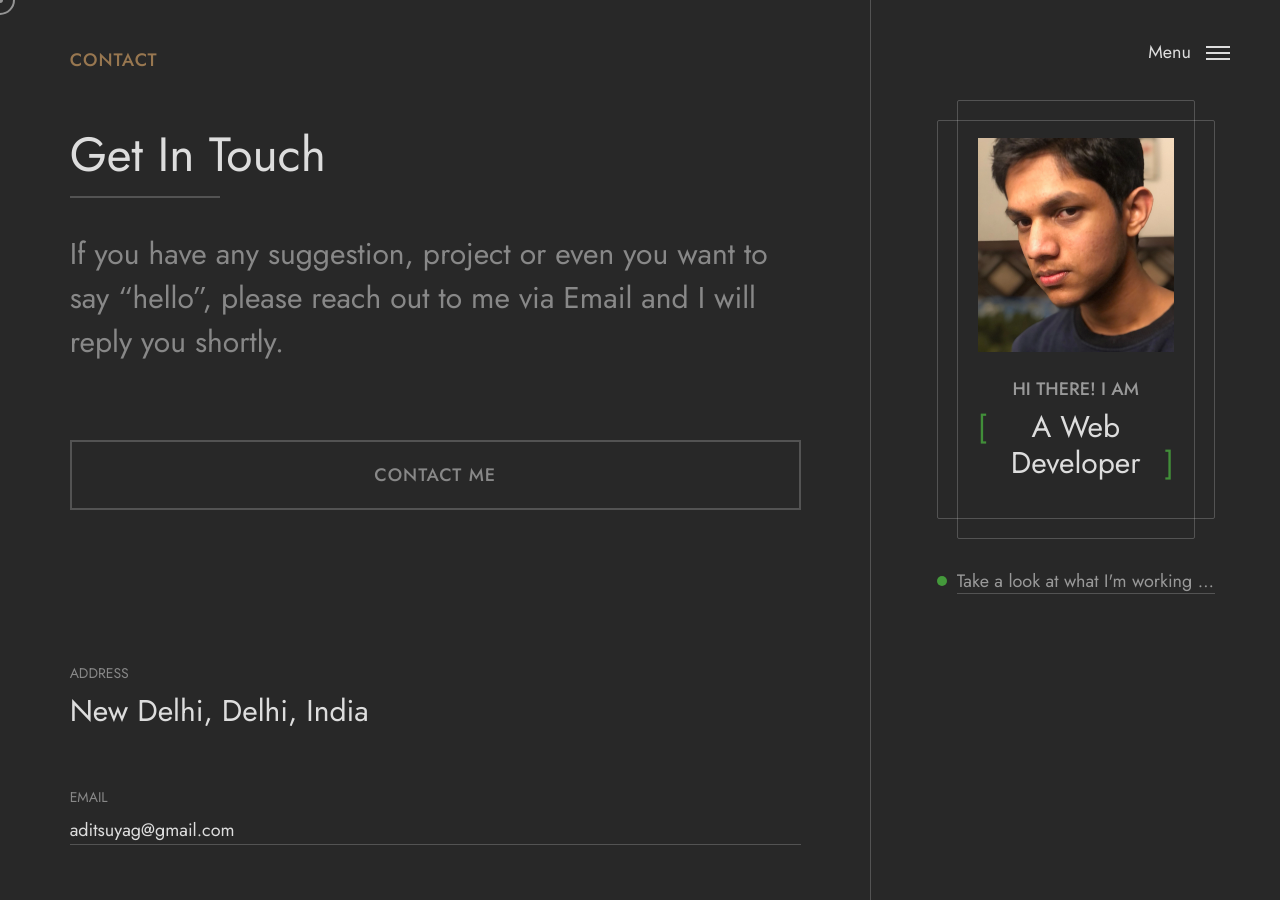
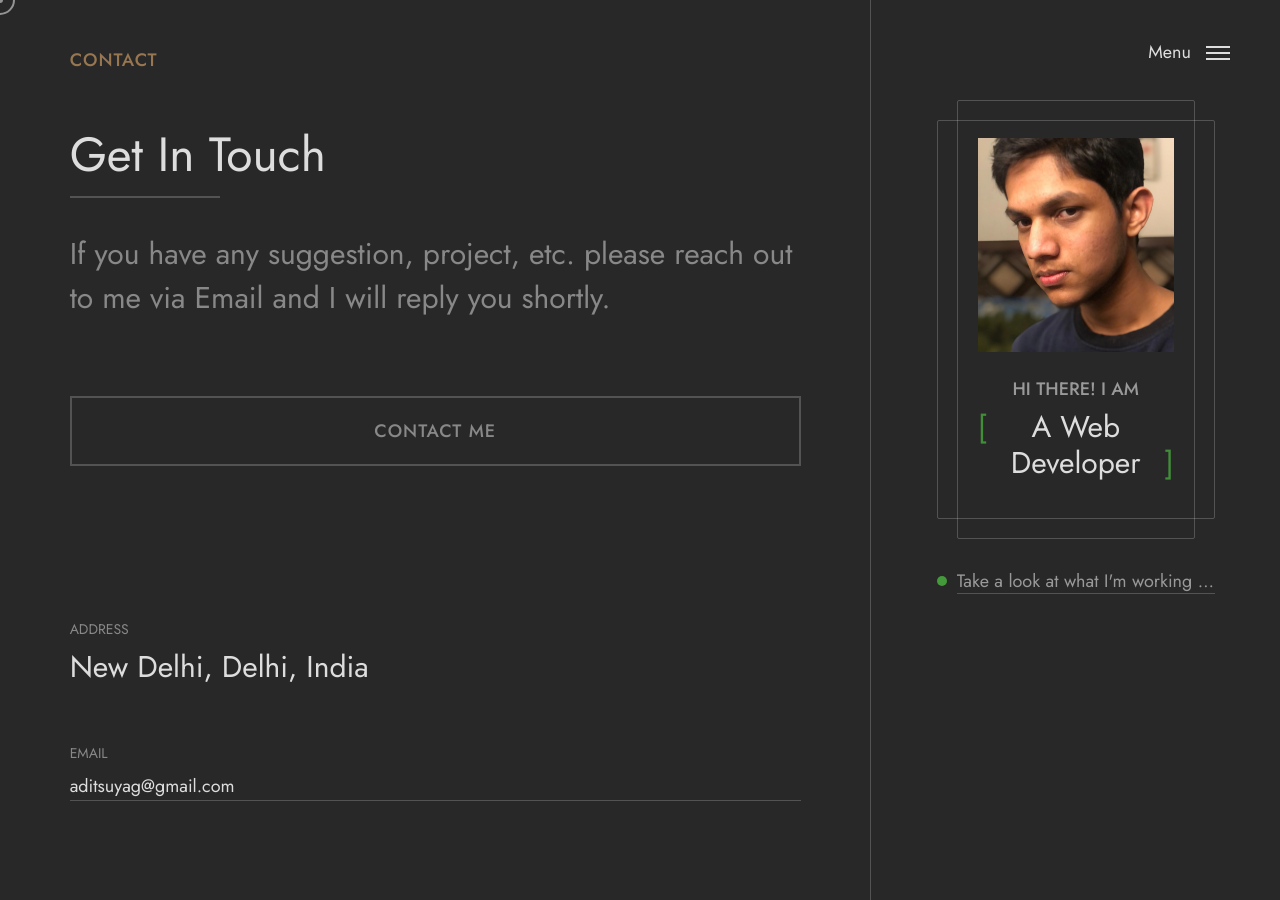
Before and after one commit to sortedcord/sortedcord, a Jekyll site: the page built from portfolio.html, in a window 1280 px wide and 900 px high, scrolled down 4373 px. Built offline with Jekyll 4.4.1, drawn with Linux system fonts in a browser that asks for light colours.

Commit message:
Update portfolio.html

```diff
--- a/portfolio.html
+++ b/portfolio.html
@@ -547,7 +547,7 @@ title: Portfolio
 								<div class="fn_main_title">
 									<h3 class="subtitle">Contact</h3>
 									<h3 class="title">Get In Touch</h3>
-									<p class="desc">If you have any suggestion, project or even you want to say “hello”,
+									<p class="desc">If you have any suggestion, project, etc.
 										please reach out to me via Email and I will reply you shortly.</p>
 
 										<div class="load_more_button">
```
